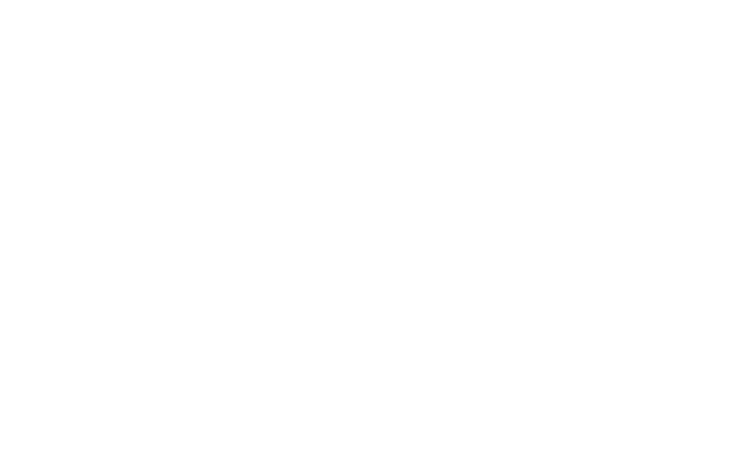
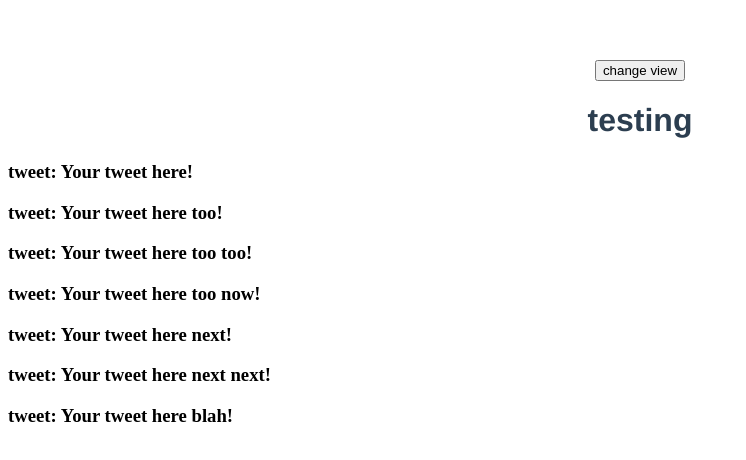
Before and after one commit to Pandax10a/vuegrid_listview, a Vue app: page / in a window 1280 px wide. Shown: the top 460 px of the page, without its empty margins (0-746 px from the left). Built offline with nearby package versions, Linux system fonts and the light colour scheme.

Commit message:
finally able to call variable properly

```diff
--- a/src/App.vue
+++ b/src/App.vue
@@ -1,13 +1,19 @@
 <template>
   <div id="app">
-
+    <the-tweets></the-tweets>
   </div>
 </template>
 
 <script>
 
+import TheTweets from '@/components/TheTweets.vue'
+
 
 export default {
+
+  components: {
+    TheTweets
+  }
 
 }
 </script>
--- a/src/components/TheTweets.vue
+++ b/src/components/TheTweets.vue
@@ -1,6 +1,7 @@
 <template>
     <div>
-
+        <button onclick = "this.grid_this()">change view</button>
+        <h1>testing</h1>
     </div>
 </template>
 
@@ -44,6 +45,18 @@
             },
             ]
         },
+        methods: {
+            list_all: function() {
+
+                for (let i = 0; i<this.$data.length; i++){
+                    document.body.insertAdjacentHTML(`beforeend`, `<h3>tweet: ${this.$data[i][`tweet`]}</h3>`)
+                }
+            }
+        },
+        mounted () {
+            this.list_all();
+        },
+        name: "the-tweets"
     }
 </script>
 
```
